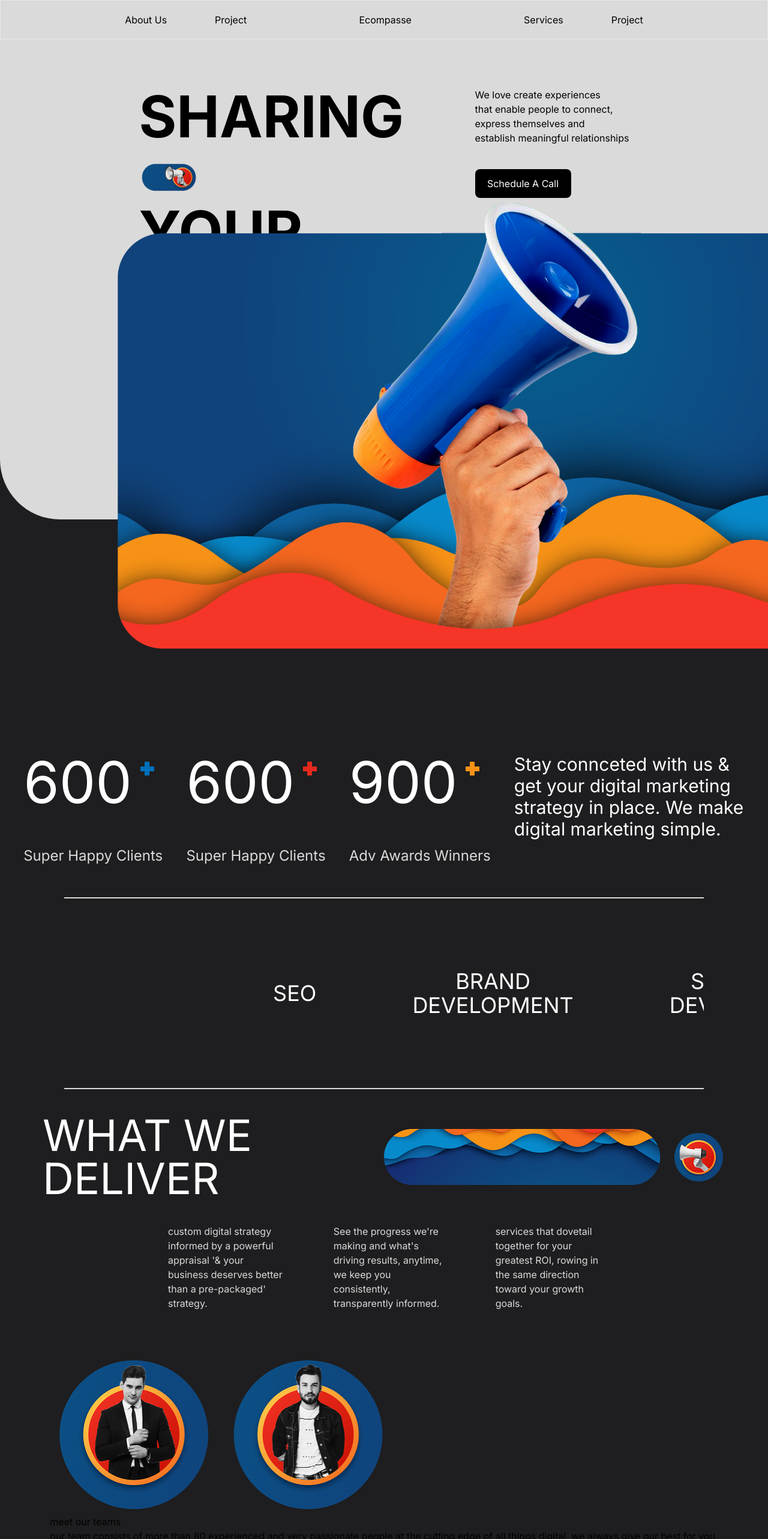
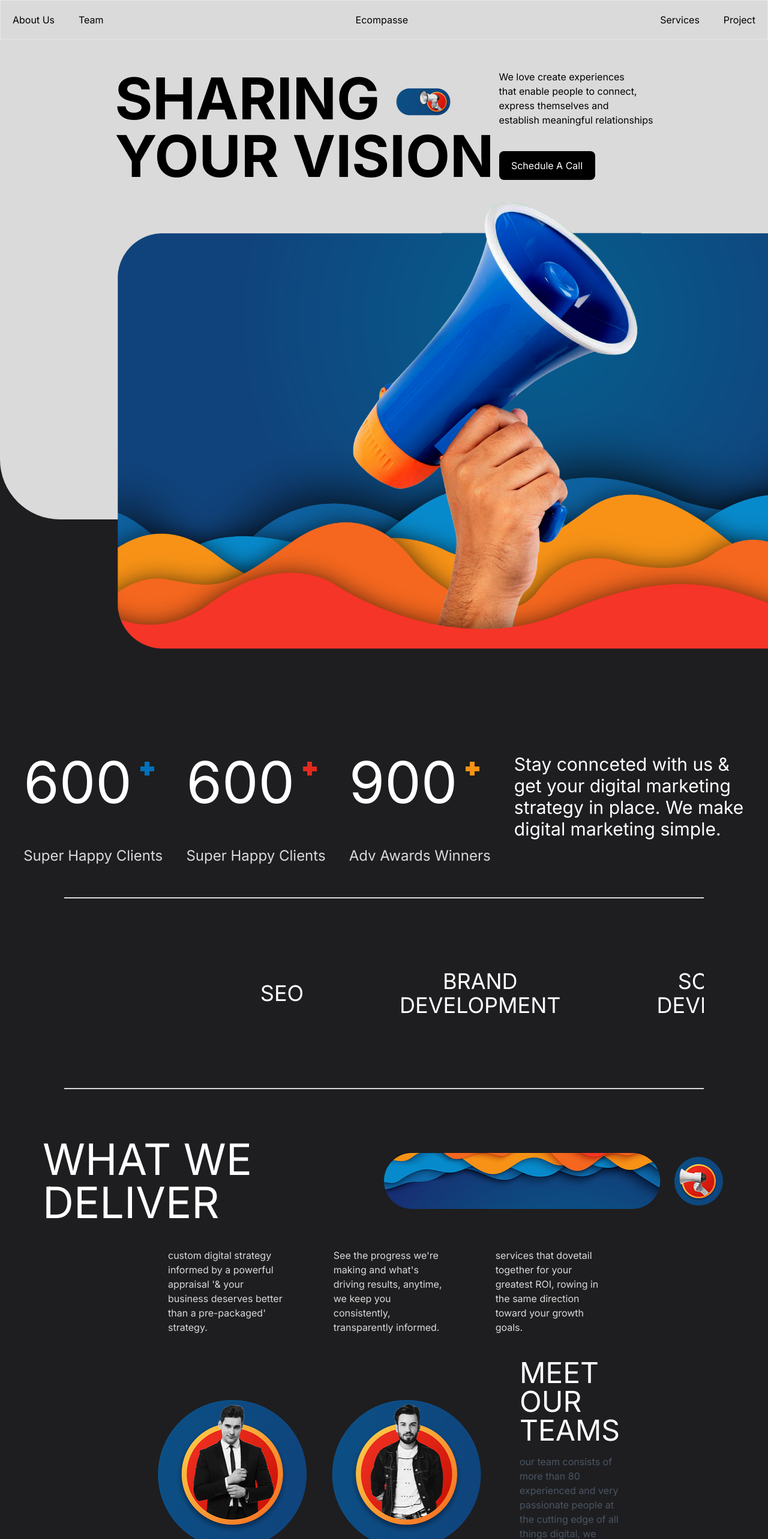
Before and after one commit to smazydev/ecompass, a Next.js app: page / in a window 1280 px wide. Shown: the top 2566 px of the page at 60% size. Built offline with nearby package versions, Linux system fonts and the light colour scheme.

Commit message:
added alot of things

```diff
--- /dev/null
+++ b/src/app/components/Clients.tsx
@@ -0,0 +1,12 @@
+import React from 'react'
+
+const Clients = () => {
+  return (
+    <div className="pt-40 flex items-center mb-20 justify-center w-1/2">
+        <h2 className='uppercase text-8xl text-white mr-20'>happy clients</h2>
+        <p className="text-custom-grey">We are encouraged and inspired when our clients share their project results with us, we always have noted the outstanding results of our work.</p>
+    </div>
+  )
+}
+
+export default Clients
--- /dev/null
+++ b/src/app/components/ClientsLogoTicker.tsx
@@ -0,0 +1,22 @@
+import React from "react";
+import Image from "next/image";
+import Erald from "../assets/erald.png";
+
+const imagesSrc = [Erald];
+
+const ClientsLogoTicker = () => {
+  return (
+    <div className="bg-custom-black flex justify-start w-5/6 overflow-hidden h-80 border-t-2 border-b-2 border-custom-grey items-center relative ticker text-center mb-20">
+      <div className="flex space-x-20 animate-ticker items-center w-5/6">
+        {imagesSrc.map((service, index) => (
+          <>
+            <Image src={service} alt={"sike"} />
+            <div className="h-5 w-5 bg-custom-grey"></div>
+          </>
+        ))}
+      </div>
+    </div>
+  );
+};
+
+export default ClientsLogoTicker;
--- a/src/app/components/Expectations.tsx
+++ b/src/app/components/Expectations.tsx
@@ -5,7 +5,7 @@ import Icon2 from "../assets/Icon2.png";
 
 const Expectations = () => {
   return (
-    <div className="bg-custom-black p-10 flex flex-col">
+    <div className="bg-custom-black p-10 pt-20 flex flex-col">
       <div className="flex items-center justify-center mb-10">
         <h3 className="text-white text-7xl uppercase mr-48">
           what we <br /> deliver
--- /dev/null
+++ b/src/app/components/Footer.tsx
@@ -0,0 +1,11 @@
+import React from 'react';
+
+const Footer = () => {
+  return (
+    <div className="bg-custom-black text-white p-10">
+
+    </div>
+  )
+}
+
+export default Footer;
--- a/src/app/components/Header.tsx
+++ b/src/app/components/Header.tsx
@@ -1,20 +1,52 @@
-import React from "react";
+'use client'
+import React, { useState } from "react";
 
 const Header = () => {
+  const [isSidebarOpen, setIsSidebarOpen] = useState(false);
+
   return (
-    <header className="flex justify-evenly p-5 border bg-custom-grey w-screen">
-      <ul className="flex">
-        <li className="mr-10 capitalize">about us</li>
-        <li className="ml-10 capitalize">project</li>
+    <div className="relative">
+      {/* Main Header */}
+      <header className="flex items-center justify-between p-5 border bg-custom-grey w-screen">
+        <ul className="hidden md:flex space-x-10">
+          <li className="capitalize">about us</li>
+          <li className="capitalize">team</li>
         </ul>
         <div>
           <h1>Ecompasse</h1>
         </div>
-      <ul className="flex justify-center">
-        <li className="mr-10 capitalize">services</li>
-        <li className="ml-10 capitalize">project</li>
+        <ul className="hidden md:flex space-x-10">
+          <li className="capitalize">services</li>
+          <li className="capitalize">project</li>
         </ul>
+        {/* Hamburger Menu for Mobile */}
+        <button
+          className="md:hidden focus:outline-none"
+          onClick={() => setIsSidebarOpen(!isSidebarOpen)}
+        >
+          <svg xmlns="http://www.w3.org/2000/svg" fill="none" viewBox="0 0 24 24" stroke="currentColor" className="h-6 w-6">
+            <path strokeLinecap="round" strokeLinejoin="round" strokeWidth="2" d="M4 6h16M4 12h16M4 18h16"></path>
+          </svg>
+        </button>
       </header>
+      {/* Sidebar for Mobile */}
+      {isSidebarOpen && (
+        <div className="absolute top-0 right-0 h-screen w-1/2 bg-white shadow-xl p-5 z-10">
+          <button
+            className="mb-5 focus:outline-none"
+            onClick={() => setIsSidebarOpen(false)}
+          >
+            Close
+          </button>
+          <ul className="flex flex-col space-y-4">
+            <li className="capitalize">about us</li>
+            <li className="capitalize">team</li>
+            <li className="capitalize">services</li>
+            <li className="capitalize">project</li>
+          </ul>
+        </div>
+      )}
+    </div>
   );
 };
 
--- a/src/app/components/Jumbotron.tsx
+++ b/src/app/components/Jumbotron.tsx
@@ -5,9 +5,9 @@ import Icon from "../assets/Icon1.png";
 const Jumbotron = () => {
   return (
     <div className='bg-custom-black pb-[150px] w-screen'>
-    <div className="h-screen flex justify-center p-20 bg-custom-grey rounded-br-[100px] rounded-bl-[100px]">
+    <div className="h-screen flex justify-center pt-[50px] bg-custom-grey rounded-br-[100px] rounded-bl-[100px]">
       <div className='w-1/2'>
-        <h1 className="text-8xl uppercase font-bold">sharing <span className="inline-block"><Image width={100} height={30}src={Icon} alt={'loudspeaker'}/></span> <br />your vision</h1>
+        <h1 className="text-8xl uppercase font-bold ">sharing <span className="hidden md:inline-block"><Image width={100} height={30}src={Icon} alt={'loudspeaker'}/></span> <br />your vision</h1>
       </div>
       <div className="">
         <p>We love create experiences <br /> that enable people to connect, <br /> express themselves  and  <br /> establish meaningful relationships</p>
--- a/src/app/components/JumbotronImg.tsx
+++ b/src/app/components/JumbotronImg.tsx
@@ -4,7 +4,7 @@ import Image from "next/image";
 
 const JumbotronImg = () => {
   return (
-    <div className='bg-custom-black p-20 w-screen h-max'>
+    <div className='bg-custom-black p-20 w-screen'>
            <Image src={Banner} className='absolute top-0 left-40 mt-[250px]' width={1600}  alt={'Sample image'}/>
     </div>
 
--- /dev/null
+++ b/src/app/components/Ready.tsx
@@ -0,0 +1,17 @@
+import Image from 'next/image'
+import React from 'react';
+import ReadyImage from "../assets/Banner New1-01.png";
+
+const Ready = () => {
+  return (
+    <div className="relative flex items-center justify-center">
+        <Image src={ReadyImage} height={800} alt={'ready to start a project'} />
+        <div className="absolute inset-0 flex flex-col font-bold justify-center p-5">
+            <h2 className="ml-20 text-white text-7xl z-10 uppercase mb-8">ready to start a project?</h2>
+            <button className="ml-20 text-custom-blue p-3 w-96 rounded-lg z-10 uppercase bg-white">start now</button>
+        </div>
+    </div>
+  )
+}
+
+export default Ready;
--- a/src/app/components/TeamsSection.tsx
+++ b/src/app/components/TeamsSection.tsx
@@ -26,12 +26,12 @@ const teamMembers = [
 
 const TeamsSection = () => {
   return (
-    <div className="">
-      <div className="">
-        <Image src={teamMemers} alt={"team"} />
-        <div>
-          <h2>meet our teams</h2>
-          <p>
+    <div className=" flex items-center justify-center w-2/4">
+      <div className="flex items-center justify-center">
+        <Image src={teamMemers} alt="team" />
+        <div className="flex flex-col ml-8">
+          <h2 className="text-white text-5xl uppercase">meet our teams</h2>
+          <p className="mt-4 text-gray-600">
             our team consists of more than 80 experienced and very passionate
             people at the cutting edge of all things digital, we always give our
             best for you.
--- a/src/app/page.tsx
+++ b/src/app/page.tsx
@@ -7,6 +7,10 @@ import Services from "./components/Services";
 import Expectations from "./components/Expectations";
 import Portfolio from "./components/Portfolio";
 import TeamsSection from "./components/TeamsSection";
+import Clients from "./components/Clients";
+import ClientsLogoTicker from "./components/ClientsLogoTicker";
+import Ready from "./components/Ready";
+import Footer from "./components/Footer";
 
 export default function Home() {
   return (
@@ -27,8 +31,18 @@ export default function Home() {
       <section className="flex items-center justify-center bg-custom-black w-screen">
         <Expectations />
       </section>
-      <section className="bg-custom-black flex justify-center w-screen h-full min-h-screen">
+      <section className="bg-custom-black flex justify-center w-screen">
         <TeamsSection />
+      </section>
+      <section className="bg-custom-black flex flex-col items-center justify-center w-screen h-full">
+        <Clients />
+        <ClientsLogoTicker />
+      </section>
+      <section className="bg-custom-black flex justify-center w-screen">
+        <Ready />
+      </section>
+      <section className="bg-custom-black flex justify-center w-screen">
+        <Footer />
       </section>
     </main>
   );
```
Also changed, not shown: src/app/assets/erald.png (added). Lines whose indentation alone changed are shown as unchanged.
